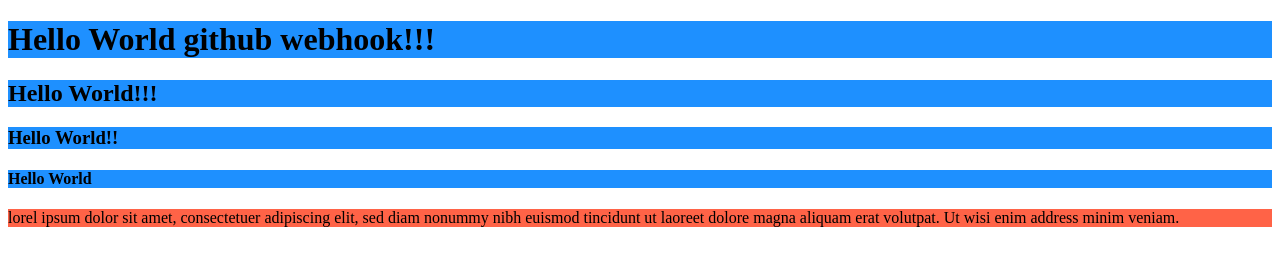
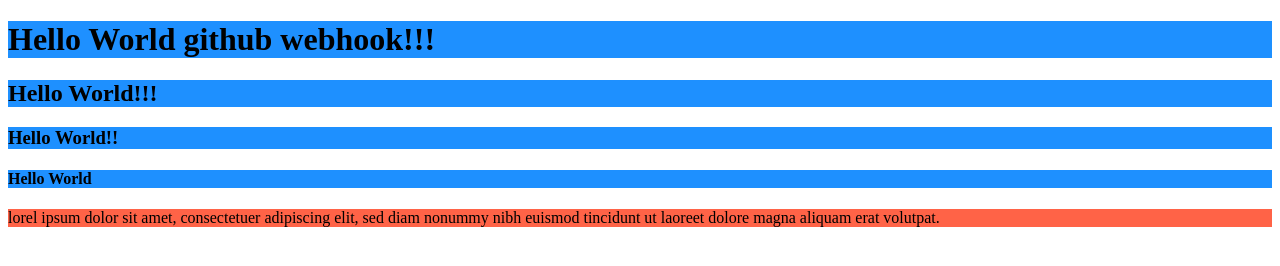
Before and after one commit to sundarrajboobalan/demoapp, a plain HTML site: page index.html in a window 1280 px wide. Drawn offline with Linux system fonts and the light colour scheme.

Commit message:
Update index.html

```diff
--- a/index.html
+++ b/index.html
@@ -8,7 +8,6 @@
   <h4 style="background-color:DodgerBlue;">Hello World</h4>
 <p style="background-color:Tomato;">
 lorel ipsum dolor sit amet, consectetuer adipiscing elit, sed diam nonummy nibh euismod tincidunt ut laoreet dolore magna aliquam erat volutpat.
-Ut wisi enim address minim veniam.
 </p>
 
 </body>
```
